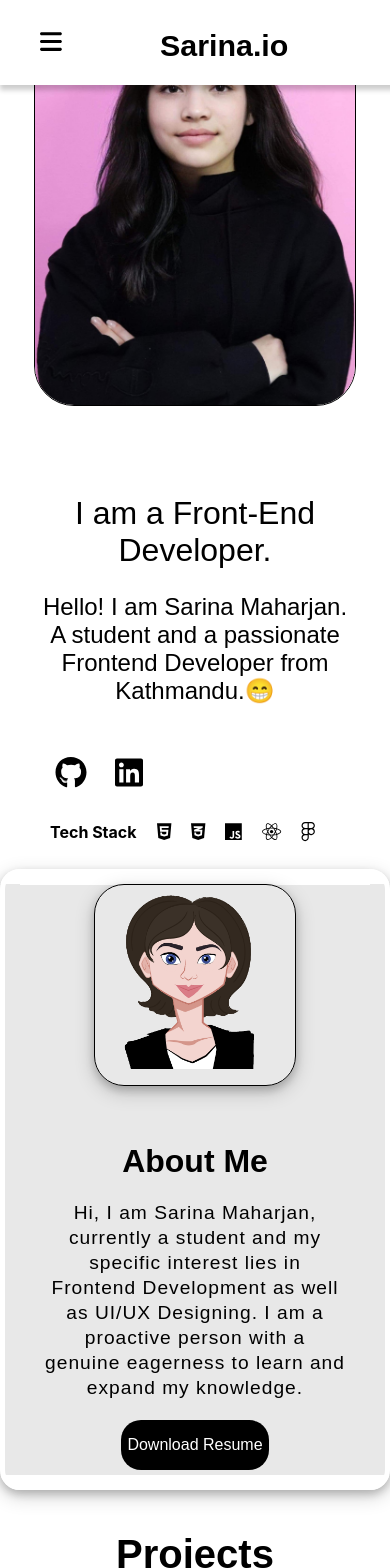
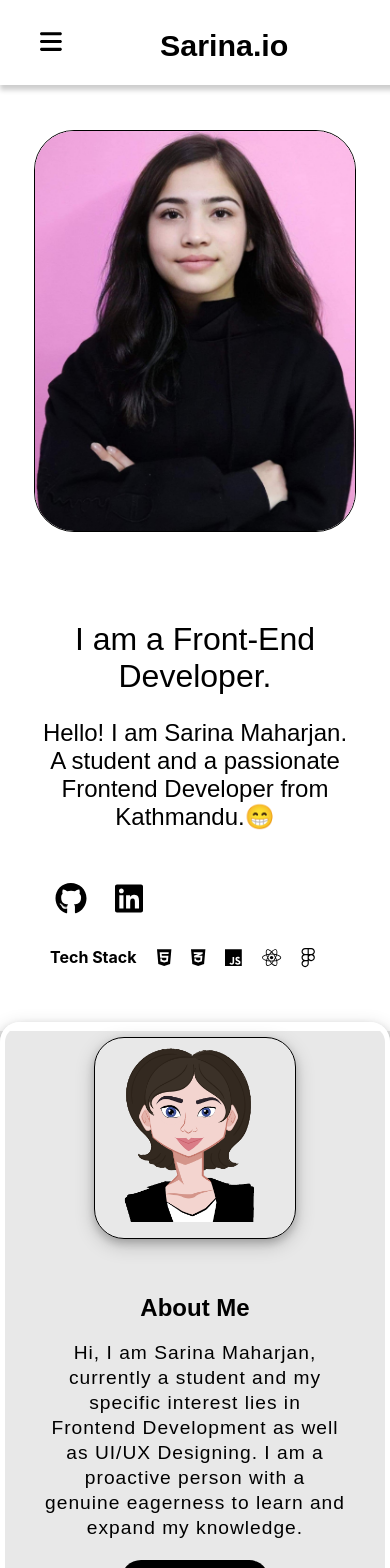
Before and after one commit to 666Deadsoul/portfolio, a React (Create React App) app in the folder my-app/: page / in a window 390 px wide. Shown: the top 1568 px of the page. Built offline with nearby package versions, Linux system fonts and the light colour scheme; a web font is replaced by a local one.

Commit message:
profile image respo

```diff
--- a/my-app/src/App.js
+++ b/my-app/src/App.js
@@ -9,11 +9,19 @@ import Contact from './components/contact';
 function App() {
   return (
     <div className="App">
-    <Menu/>
-    <Home/>
-    <About/>
-    <Project/>
-    <Contact/>
+    <Menu />
+      <section>
+        <Home />
+      </section>
+      <section>
+        <About />
+      </section>
+      <section>
+        <Project />
+      </section>
+      <section>
+        <Contact />
+      </section>
     </div>
   );
 }
--- a/my-app/src/components/home.css
+++ b/my-app/src/components/home.css
@@ -139,6 +139,9 @@
 }
 
 @media (max-width: 480px) {
+    #Profile {
+      margin-top: 20px; /* Add margin to separate from the menu */
+    }
   #ppic {
     height: 400px;
   }
@@ -148,7 +151,7 @@
     justify-content: center;
     align-items: center;
     flex-direction: column-reverse;
-    height: 100vh;
+    height: auto;
     padding: 20px;
   }
 
--- a/my-app/src/components/menu.css
+++ b/my-app/src/components/menu.css
@@ -1,5 +1,5 @@
 #navbar{
-    position:fixed;
+    position:sticky;
     display:flex;
     justify-content:space-around;
     align-items: center;
```
